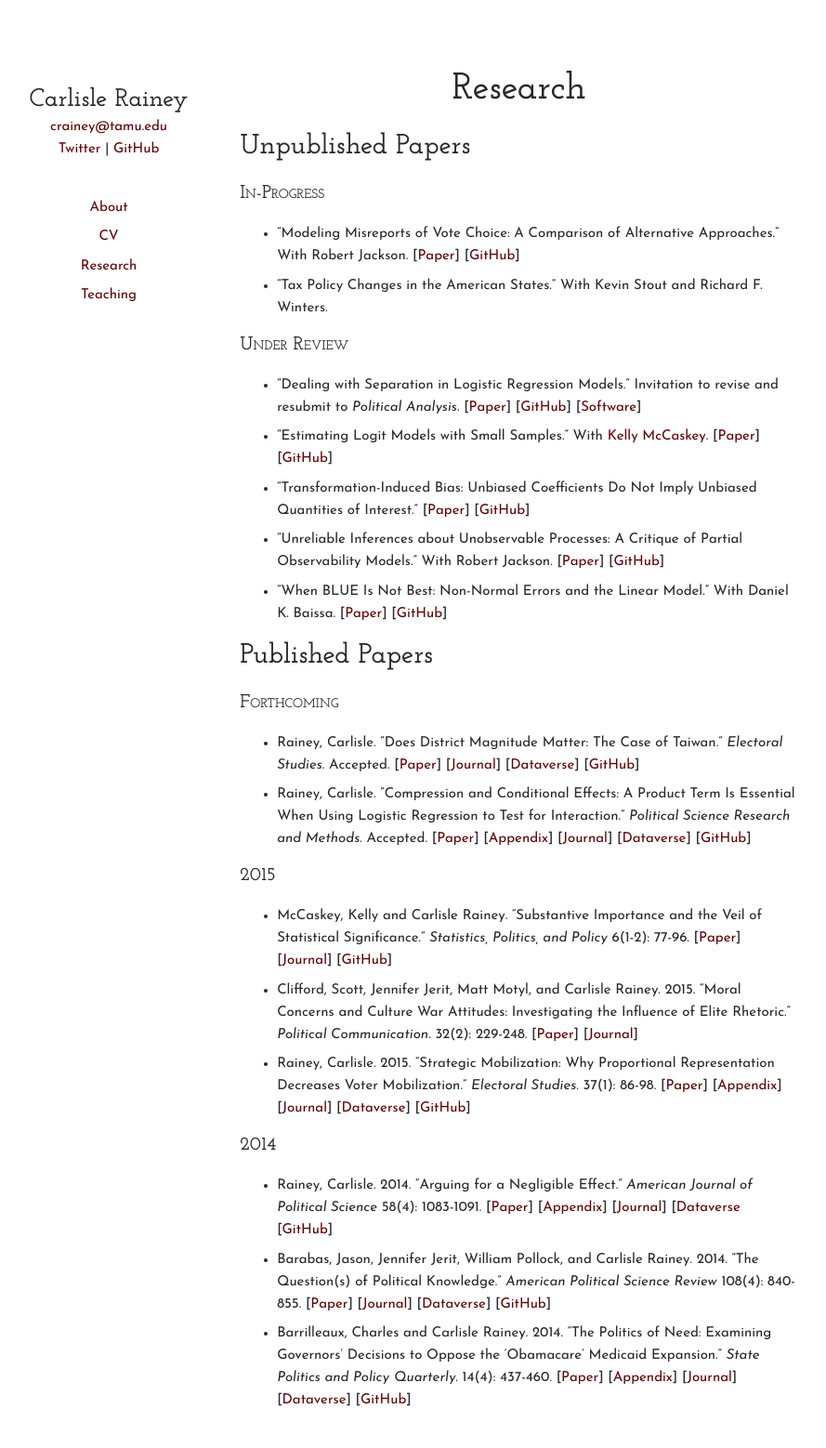
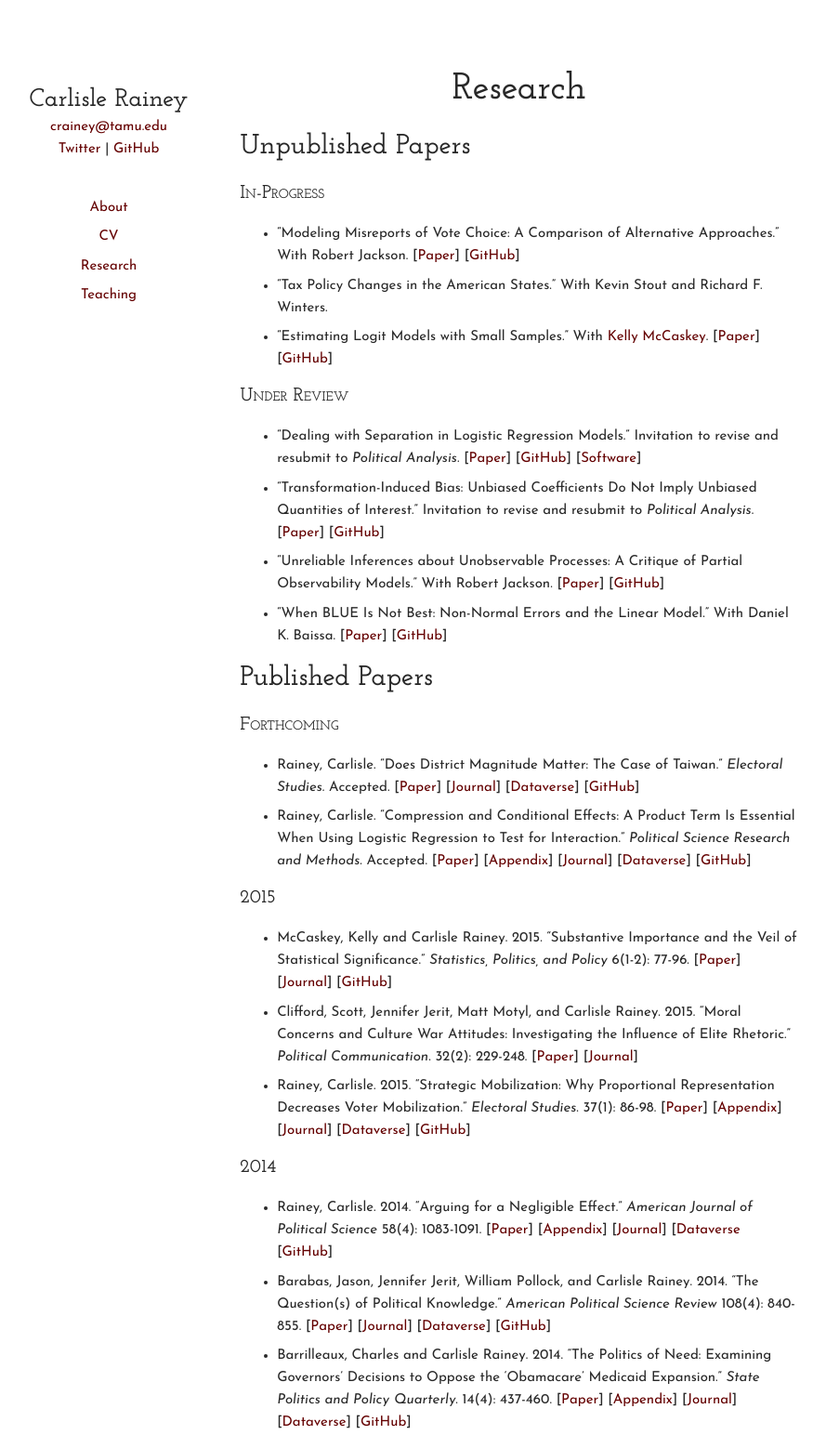
Before and after one commit to carlislerainey/carlislerainey.github.io, a Jekyll site: the page built from research/index.md, in a window 1280 px wide. Shown: the whole page at 93% size, without its empty margins (204-1093 px from the left). Built offline with Jekyll 4.4.1, drawn with Linux system fonts in a browser that asks for light colours; before the commit the page ends 1534 px from its top, so only the background shows below that.

Commit message:
update cv

```diff
--- a/_includes/_published.md
+++ b/_includes/_published.md
@@ -16,7 +16,7 @@
 
 ### 2015
 
-- McCaskey, Kelly and Carlisle Rainey. "Substantive Importance and the Veil of Statistical Significance." *Statistics, Politics, and Policy* 6(1-2): 77-96.
+- McCaskey, Kelly and Carlisle Rainey. 2015. "Substantive Importance and the Veil of Statistical Significance." *Statistics, Politics, and Policy* 6(1-2): 77-96.
 [[Paper](../papers/meaningful.pdf)]
 [[Journal](http://www.degruyter.com/view/j/spp.2015.6.issue-1-2/spp-2015-0001/spp-2015-0001.xml?format=INT)]
 [[GitHub](https://github.com/carlislerainey/meaningful-inferences)]
--- a/_includes/_unpublished.md
+++ b/_includes/_unpublished.md
@@ -13,10 +16,7 @@
 [[Paper](../papers/separation.pdf)]
 [[GitHub](https://github.com/carlislerainey/priors-for-separation)]
 [[Software](https://github.com/carlislerainey/separation)]
-- "Estimating Logit Models with Small Samples." With [Kelly McCaskey](http://www.kellymccaskey.com).
-[[Paper](../papers/small.pdf)]
-[[GitHub](https://github.com/kellymccaskey/small)]
-- "Transformation-Induced Bias: Unbiased Coefficients Do Not Imply Unbiased Quantities of Interest."
+- "Transformation-Induced Bias: Unbiased Coefficients Do Not Imply Unbiased Quantities of Interest." Invitation to revise and resubmit to *Political Analysis*.
 [[Paper](../papers/bias.pdf)]
 [[GitHub](https://github.com/carlislerainey/transformation-induced-bias)]
 - "Unreliable Inferences about Unobservable Processes: A Critique of Partial Observability Models." With Robert Jackson.
```
Also changed, not shown: other parts of _includes/_unpublished.md (+3 -0 lines).
